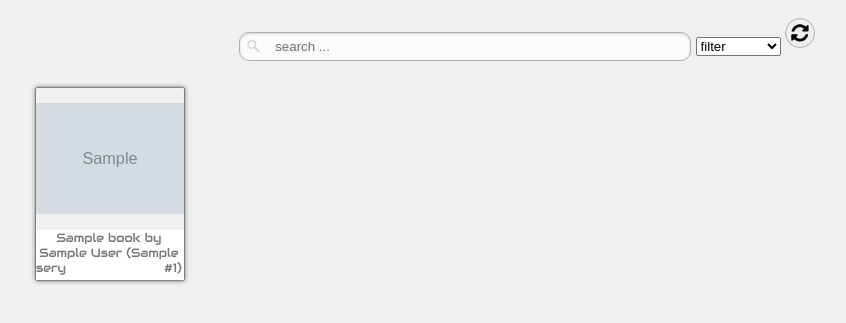
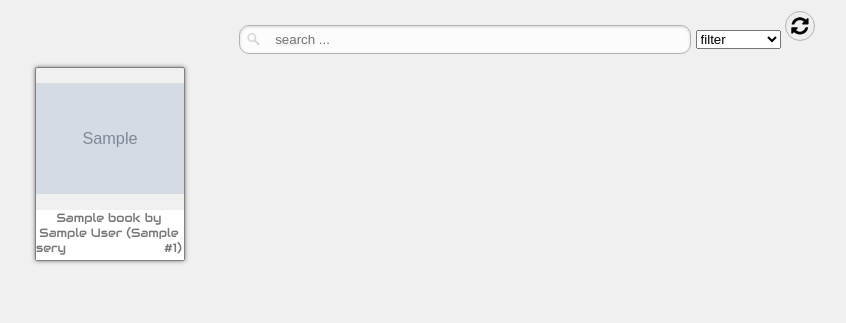
Before and after one commit to jnphilipp/buecher, a Django app: page / in a window 1280 px wide. Shown: the part 44-367 px from the top of the page, without its empty margins (13-859 px from the left). Run offline with Django 3.2, Linux system fonts and the light colour scheme; tables that the repository leaves empty hold one stand-in row (values such as "Sample post"); grey boxes marked "Sample" are stand-in pictures; parts of the project's set-up code (start-up, migrations or seed data) failed here and were passed over.

Commit message:
Updated style.

```diff
--- a/assets/css/style.css
+++ b/assets/css/style.css
@@ -86,11 +86,13 @@ nav ul li.selected a {color: #fff;}
 
 /*### main content ###*/
 
-#content {margin-top: 5em;}
+#content {margin-top: 4.5em;}
 
 #main {margin-left: 3em;
 	margin-right: 3em;
-	margin-top: 2em;
+	margin-top: 1em;
+	margin-bottom: 0em;
+	padding: 0;
 	text-align: justify;
 	text-align-last: justify;}
 
@@ -147,7 +149,7 @@ div.right_arrow {position: fixed;
 
 figure#list {float: left;
 	display: inline-block;
-	margin: 0 15px 10px 0;
+	margin: 0 14px 7px 0;
 	padding: 0;
 	height: 192px;
 	width: 148px;
@@ -194,6 +196,7 @@ figure#list img {display: inline-block;
 
 #search_box {display: block;
 	margin 0 auto;
+	padding: 0;
 	text-align: center;}
 
 #search {background: url(/static/images/search-white.png) 6px center no-repeat #fcfcfc;
--- a/books/views/books.py
+++ b/books/views/books.py
@@ -23,7 +23,7 @@ def books(request):
 	else:
 		book_list = Book.objects.all().order_by('-updated_at')
 
-	paginator = Paginator(book_list, 27)
+	paginator = Paginator(book_list, 44)
 	page = request.GET.get('page')
 	try:
 		books = paginator.page(page)
@@ -63,7 +63,7 @@ def publishing_list(request):
 		selected_month = date.today().month
 		selected_purchased = True
 		book_list = Book.objects.filter(Q(published_on__year=selected_year) & Q(published_on__month=selected_month)).order_by('series__name', 'volume', 'published_on')
-	paginator = Paginator(book_list, 27)
+	paginator = Paginator(book_list, 44)
 
 	page = request.GET.get('page')
 	try:
```
